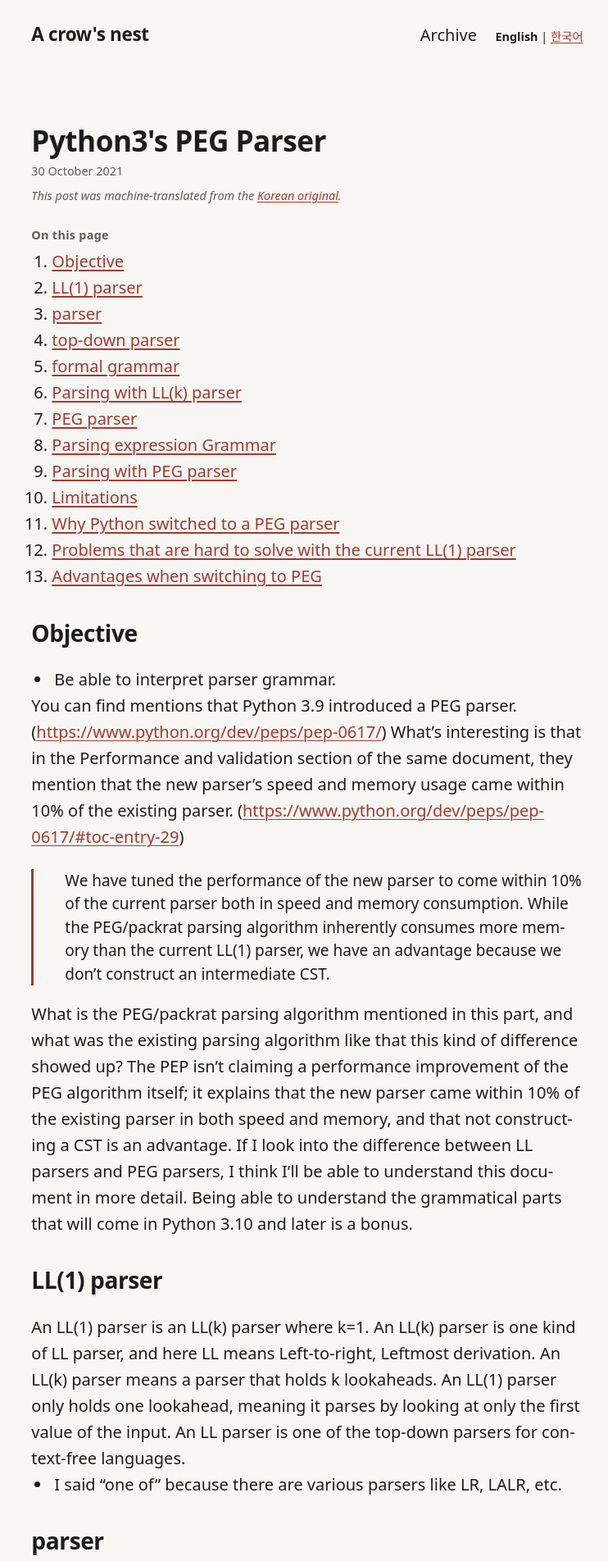
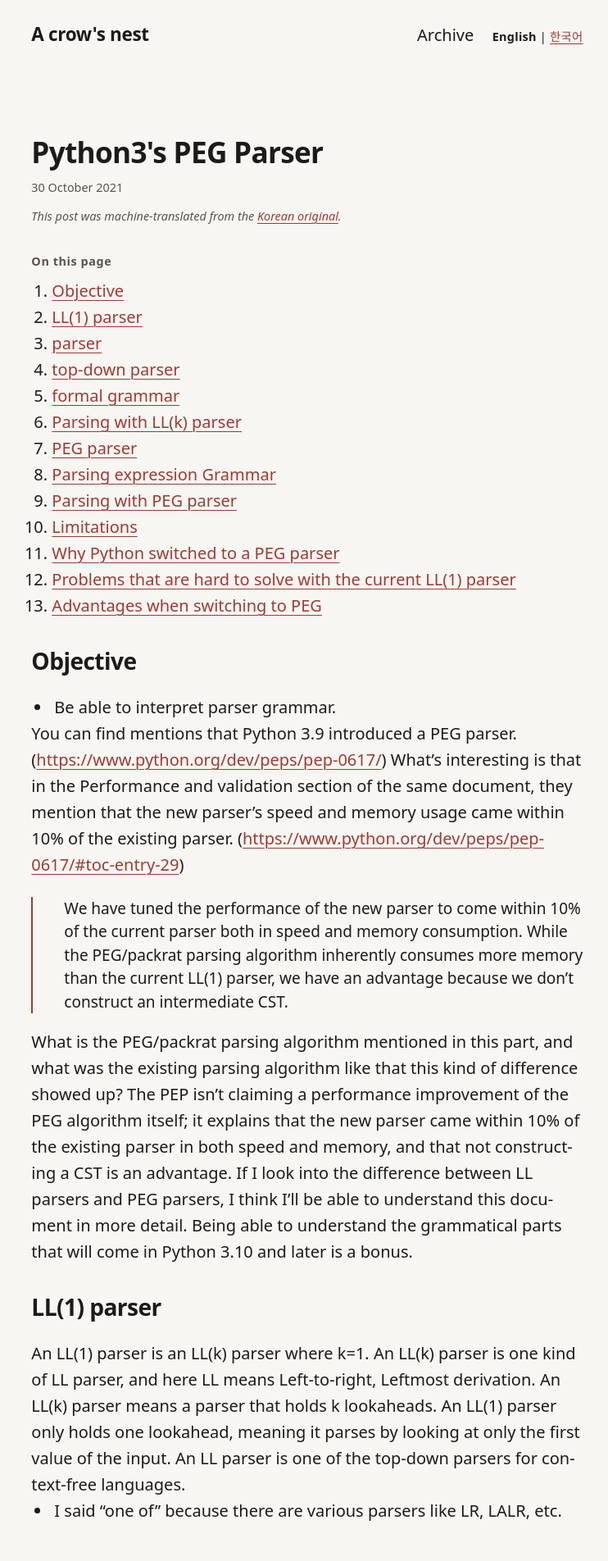
Before and after one commit to yangkyeongmo/yangkyeongmo.github.io, a Jekyll site: the page built from _posts/2021-10-30-peg-parser.en.md, in a window 1280 px wide. Shown: the top 1904 px of the page at 82% size, without its empty margins (265-1007 px from the left). Built offline with Jekyll 4.4.1, drawn with Linux system fonts in a browser that asks for light colours.

Commit message:
Polish visual aesthetics: warm neutrals, spacing, underlines
Apply a spare visual-craft pass on top of the muted red accent:
tinted greys, modular-scale gaps, heading tracking, hairline image
borders, and underline offset/thickness. No new colored surfaces.

Co-authored-by: Gyeongmo Yang (Nathan) <kyeongmo31@gmail.com>

```diff
--- a/_includes/head.html
+++ b/_includes/head.html
@@ -15,7 +15,7 @@
   {%-seo title=false-%}
 
   <meta name="theme-color" content="#f7f6f3" media="(prefers-color-scheme: light)" />
-  <meta name="theme-color" content="#161616" media="(prefers-color-scheme: dark)" />
+  <meta name="theme-color" content="#161413" media="(prefers-color-scheme: dark)" />
 
   {%- assign feed_href = "/feed.xml" -%}
   {%- if page.lang == "ko" -%}
--- a/_sass/_base.scss
+++ b/_sass/_base.scss
@@ -28,6 +28,7 @@ body {
   background-color: var(--bg);
   font-kerning: normal;
   font-variant-ligatures: common-ligatures;
+  letter-spacing: normal;
   text-rendering: optimizeLegibility;
   overflow-wrap: break-word;
   text-align: start;
@@ -45,16 +46,16 @@ h1,
 .page-title {
   font-size: var(--s3);
   font-weight: 700;
-  line-height: 1.2;
+  line-height: 1.15;
   text-wrap: balance;
-  letter-spacing: -0.015em;
+  letter-spacing: -0.02em;
   color: var(--text);
 }
 
 h2 {
   font-size: var(--s2);
-  font-weight: 650;
-  line-height: 1.25;
+  font-weight: 600;
+  line-height: 1.2;
   text-wrap: balance;
   letter-spacing: -0.015em;
   color: var(--text);
@@ -63,8 +64,9 @@ h2 {
 h3 {
   font-size: var(--s1);
   font-weight: 600;
-  line-height: 1.3;
+  line-height: 1.25;
   text-wrap: balance;
+  letter-spacing: -0.01em;
   color: var(--text);
 }
 
@@ -86,13 +88,17 @@ h4,
 
 a {
   color: var(--accent);
-  text-underline-offset: 0.15em;
-  text-decoration-thickness: from-font;
-  transition: color 150ms ease, text-decoration-color 150ms ease;
+  text-underline-offset: 0.18em;
+  text-decoration-thickness: 0.07em;
+  text-decoration-color: currentColor;
+  transition: color var(--duration) var(--ease),
+              text-decoration-color var(--duration) var(--ease),
+              text-decoration-thickness var(--duration) var(--ease);
 }
 
 a:hover {
   color: var(--accent-hover);
+  text-decoration-thickness: 0.1em;
 }
 
 img,
--- a/_sass/_content.scss
+++ b/_sass/_content.scss
@@ -3,7 +3,7 @@
 //        .heading-anchor, .footnotes (practices 26–50)
 
 .post-header {
-  margin-block-end: var(--s2);
+  margin-block-end: var(--s3);
 }
 
 .post-title,
@@ -13,7 +13,7 @@
 
 .post-header .meta {
   display: block;
-  margin-block: 0.35em 0;
+  margin-block: var(--s-2) 0;
   font-size: var(--s-1);
   color: var(--text-muted);
   font-variant-numeric: lining-nums tabular-nums;
@@ -24,7 +24,7 @@
   font-weight: 400;
   font-style: italic;
   color: var(--text-muted);
-  margin-block: 0.5em 0;
+  margin-block: var(--s-2) 0;
 }
 
 .machine-translated a {
@@ -42,10 +42,10 @@
 .toc h2 {
   font-size: var(--s-1);
   font-weight: 600;
-  letter-spacing: 0.02em;
+  letter-spacing: 0.04em;
   text-transform: none;
   color: var(--text-muted);
-  margin: 0 0 0.5em;
+  margin: 0 0 var(--s-2);
 }
 
 .toc ol {
@@ -56,14 +56,16 @@
 .toc a {
   color: var(--accent);
   text-decoration: underline;
-  text-underline-offset: 0.15em;
+  text-underline-offset: 0.18em;
+  text-decoration-thickness: 0.07em;
 }
 
 .permalink {
-  margin-inline-start: 0.3em;
-  color: var(--text-muted);
+  margin-inline-start: 0.25em;
+  color: var(--text-faint);
   text-decoration: none;
   font-weight: 400;
+  font-size: 0.85em;
   opacity: 0;
 }
 
@@ -94,6 +96,13 @@ h4:hover .permalink,
   margin-block-start: var(--s2);
 }
 
+.post-content > h1 + *,
+.post-content > h2 + *,
+.post-content > h3 + *,
+.post-content > h4 + * {
+  margin-block-start: var(--s-1);
+}
+
 .post-content h1,
 .post-content h2,
 .post-content h3,
@@ -109,8 +118,8 @@ h3[id],
 // Markdown `#` headings inside a post are sections, not a second display title
 .post-content h1 {
   font-size: var(--s2);
-  font-weight: 650;
-  line-height: 1.25;
+  font-weight: 600;
+  line-height: 1.2;
 }
 
 .post-content p {
@@ -122,7 +131,7 @@ h3[id],
 }
 
 .post-content p + p {
-  margin-block-start: 0.8em;
+  margin-block-start: var(--s-1);
 }
 
 .post-content li {
@@ -142,19 +151,20 @@ h3[id],
 }
 
 .post-content li + li {
-  margin-block-start: 0.35em;
+  margin-block-start: var(--s-2);
 }
 
 .post-content li > p + p {
-  margin-block-start: 0.5em;
+  margin-block-start: var(--s-2);
 }
 
 article a,
 .post-content a {
   color: var(--accent);
   text-decoration: underline;
-  text-underline-offset: 0.15em;
-  text-decoration-thickness: from-font;
+  text-underline-offset: 0.18em;
+  text-decoration-thickness: 0.07em;
+  text-decoration-color: currentColor;
 }
 
 article a:visited,
@@ -166,10 +176,11 @@ blockquote {
   margin-inline: 0;
   padding-inline-start: 2em;
   padding-inline-end: 0;
-  border-inline-start: 3px solid var(--accent);
+  border-inline-start: 2px solid var(--accent);
   font-size: 0.95em;
   line-height: 1.5;
   color: var(--text);
+  hanging-punctuation: first last allow-end;
 }
 
 blockquote p {
@@ -177,7 +188,7 @@ blockquote p {
 }
 
 blockquote > * + * {
-  margin-block-start: 0.8em;
+  margin-block-start: var(--s-1);
 }
 
 .post-content img,
@@ -188,7 +199,12 @@ iframe {
   display: block;
   max-inline-size: 100%;
   height: auto;
-  background-color: var(--code-bg);
+}
+
+.post-content img,
+figure img {
+  border-radius: var(--radius);
+  border: 1px solid var(--rule);
 }
 
 figure {
@@ -197,7 +213,7 @@ figure {
 }
 
 figcaption {
-  margin-block-start: 0.4em;
+  margin-block-start: var(--s-2);
   font-size: var(--s-1);
   color: var(--text-muted);
   text-align: start;
@@ -221,7 +237,7 @@ table {
 caption {
   text-align: start;
   font-weight: 600;
-  margin-block-end: 0.5em;
+  margin-block-end: var(--s-2);
   caption-side: top;
 }
 
@@ -229,7 +245,7 @@ th,
 td {
   text-align: start;
   vertical-align: top;
-  padding: 0.4em 0.6em 0.4em 0;
+  padding: var(--s-2) var(--s-1) var(--s-2) 0;
   border: 0;
   border-block-end: 1px solid var(--rule);
 }
@@ -276,7 +292,7 @@ a.footnote {
 }
 
 .post-list li + li {
-  margin-block-start: var(--s2);
+  margin-block-start: var(--s3);
 }
 
 .post-list a {
@@ -289,6 +305,8 @@ a.footnote {
 .post-list a:focus-visible {
   color: var(--text);
   text-decoration: underline;
+  text-underline-offset: 0.18em;
+  text-decoration-thickness: 0.1em;
 }
 
 .post-list a:visited {
@@ -298,7 +316,7 @@ a.footnote {
 .post-list time,
 .post-list .meta {
   display: block;
-  margin-block-start: 0.2em;
+  margin-block-start: var(--s-2);
   font-size: var(--s-1);
   font-weight: 400;
   color: var(--text-muted);
@@ -315,8 +333,10 @@ a.footnote {
   font-size: var(--s1);
   font-weight: 600;
   color: var(--text-muted);
-  margin-block: var(--s3) var(--s1);
+  margin-block: var(--s4) var(--s1);
   line-height: 1.3;
+  letter-spacing: 0.02em;
+  text-wrap: balance;
 }
 
 h1 + .archive-year {
@@ -338,11 +358,13 @@ h1 + .archive-year {
   display: block;
   font-size: var(--s-1);
   color: var(--text-muted);
+  letter-spacing: 0.04em;
 }
 
 .post-pager-title {
   font-weight: 600;
   color: var(--text);
+  text-wrap: balance;
 }
 
 .post-pager a {
@@ -354,6 +376,8 @@ h1 + .archive-year {
 .post-pager a:hover .post-pager-title,
 .post-pager a:focus-visible .post-pager-title {
   text-decoration: underline;
+  text-underline-offset: 0.18em;
+  text-decoration-thickness: 0.1em;
 }
 
 .post-pager-next {
@@ -377,7 +401,7 @@ pre {
 div.highlighter-rouge,
 figure.highlight {
   background: var(--code-bg);
-  border-radius: 0.375rem;
+  border-radius: var(--radius);
 }
 
 pre {
@@ -386,7 +410,7 @@ pre {
   line-height: 1.5;
   padding: var(--s1);
   background: var(--code-bg);
-  border-radius: 0.375rem;
+  border-radius: var(--radius);
   tab-size: 2;
   margin: 0;
   white-space: pre;
@@ -411,6 +435,6 @@ pre code {
   font-size: 0.875em;
   background: var(--code-bg);
   padding: 0.1em 0.35em;
-  border-radius: 0.2em;
+  border-radius: var(--radius-sm);
   color: var(--text);
 }
--- a/_sass/_layout.scss
+++ b/_sass/_layout.scss
@@ -28,6 +28,7 @@
   white-space: inherit;
   width: auto;
   height: auto;
+  border-radius: var(--radius-sm);
   outline: 2px solid var(--accent);
   outline-offset: 2px;
 }
@@ -43,9 +44,14 @@
 }
 
 .site-header,
-.site-footer,
+.site-footer {
+  padding-block: var(--s2);
+}
+
 .page {
-  padding-block: var(--s2);
+  flex: 1 0 auto;
+  width: 100%;
+  padding-block: var(--s3);
 }
 
 @media (min-width: 48rem) {
@@ -62,7 +68,7 @@
   align-items: baseline;
   justify-content: space-between;
   gap: var(--s1);
-  margin-block-end: var(--s3);
+  margin-block-end: var(--s4);
   padding-block-end: var(--s2);
 }
 
@@ -76,7 +82,7 @@
 .site-title {
   color: var(--text);
   font-size: var(--s1);
-  font-weight: 650;
+  font-weight: 600;
   line-height: 1.2;
   text-decoration: none;
   text-wrap: balance;
@@ -87,6 +93,8 @@
 .site-title:focus-visible {
   color: var(--text);
   text-decoration: underline;
+  text-underline-offset: 0.18em;
+  text-decoration-thickness: 0.1em;
 }
 
 .site-nav ul {
@@ -108,6 +116,8 @@
 .site-nav a:focus-visible {
   color: var(--accent);
   text-decoration: underline;
+  text-underline-offset: 0.18em;
+  text-decoration-thickness: 0.1em;
 }
 
 .site-nav [aria-current="page"] {
@@ -117,6 +127,7 @@
 .lang-toggle {
   font-size: var(--s-1);
   white-space: nowrap;
+  letter-spacing: 0.02em;
 }
 
 .lang-toggle [aria-current="page"] {
@@ -128,12 +139,8 @@
 .lang-toggle a:not([aria-current="page"]) {
   color: var(--accent);
   text-decoration: underline;
-  text-underline-offset: 0.15em;
-}
-
-.page {
-  flex: 1 0 auto;
-  width: 100%;
+  text-underline-offset: 0.18em;
+  text-decoration-thickness: 0.07em;
 }
 
 .page--wide {
@@ -141,8 +148,9 @@
 }
 
 .lede {
-  margin: 0 0 var(--s1);
+  margin: 0 0 var(--s2);
   color: var(--text);
+  text-wrap: pretty;
 }
 
 .lede-links {
@@ -152,7 +160,7 @@
 .site-footer {
   flex: 0 0 auto;
   width: 100%;
-  margin-block-start: var(--s3);
+  margin-block-start: var(--s4);
   border-block-start: 1px solid var(--rule);
   padding-block-start: var(--s2);
   font-size: var(--s-1);
@@ -164,7 +172,7 @@
 }
 
 .site-footer p + p {
-  margin-block-start: 0.35em;
+  margin-block-start: var(--s-2);
 }
 
 .site-footer a {
@@ -174,6 +182,8 @@
 .site-footer a:hover,
 .site-footer a:focus-visible {
   color: var(--accent);
+  text-underline-offset: 0.18em;
+  text-decoration-thickness: 0.1em;
 }
 
 .copyright {
--- a/_sass/_tokens.scss
+++ b/_sass/_tokens.scss
@@ -1,15 +1,22 @@
 // Design tokens — practices 1, 4, 5, 6, 9
 // Extra slots (--toc-*, --pager-*, --anchor-*) reserved for practices 26–50.
+// Visual aesthetics: --s-2 (scale), --radius* (shape), --duration/--ease (motion).
 
 :root {
   --measure: 65ch;
   --ratio: 1.25;
   --s0: 1.125rem;
   --s-1: #{'calc(var(--s0) / var(--ratio))'};
+  --s-2: #{'calc(var(--s-1) / var(--ratio))'};
   --s1: #{'calc(var(--s0) * var(--ratio))'};
   --s2: #{'calc(var(--s1) * var(--ratio))'};
   --s3: #{'calc(var(--s2) * var(--ratio))'};
   --s4: #{'calc(var(--s3) * var(--ratio))'};
+
+  --radius: 0.375rem;
+  --radius-sm: 0.25rem;
+  --duration: 150ms;
+  --ease: ease;
 
   --font-sans: system-ui, "Segoe UI", Roboto, "Apple SD Gothic Neo",
                "Malgun Gothic", "Noto Sans KR", sans-serif,
@@ -17,45 +24,46 @@
   --font-mono: ui-monospace, "SF Mono", "Cascadia Code", "Noto Sans Mono",
                "D2Coding", Menlo, Consolas, monospace;
 
+  // Warm paper + brick-tinted greys (not cool #gray / not #000/#fff).
   --bg: #f7f6f3;
-  --bg-elevated: #ffffff;
-  --text: #1c1c1c;
-  --text-muted: #5c5c5c;
-  --text-faint: #6e6e6e;
-  --rule: #e6e4df;
+  --bg-elevated: #fcfbf8;
+  --text: #1c1b1a;
+  --text-muted: #5a534f;
+  --text-faint: #6a605b;
+  --rule: #e4ddd8;
   --accent: #9e3b32;
   --accent-hover: #822f29;
   --accent-visited: #822f29;
-  --code-bg: #efece6;
+  --code-bg: #efe8e2;
 
-  --syn-fg: #1c1c1c;
+  --syn-fg: #1c1b1a;
   --syn-comment: #4f4f4f;
   --syn-keyword: #3f3f3f;
   --syn-string: #8a3419;
   --syn-number: #3b4a6b;
-  --syn-name: #1c1c1c;
+  --syn-name: #1c1b1a;
 
   color-scheme: light dark;
 }
 
 @media (prefers-color-scheme: dark) {
   :root {
-    --bg: #161616;
-    --bg-elevated: #1f1f1f;
-    --text: #ececec;
-    --text-muted: #b0b0b0;
-    --text-faint: #9a9a9a;
-    --rule: #2c2c2c;
+    --bg: #161413;
+    --bg-elevated: #1e1c1b;
+    --text: #eeeae8;
+    --text-muted: #b4aba6;
+    --text-faint: #9e958f;
+    --rule: #2e2a28;
     --accent: #e0897f;
     --accent-hover: #ec9b93;
     --accent-visited: #ec9b93;
-    --code-bg: #222222;
+    --code-bg: #221f1e;
 
-    --syn-fg: #ececec;
+    --syn-fg: #eeeae8;
     --syn-comment: #b0b0b0;
     --syn-keyword: #c4c4c4;
     --syn-string: #e2b48a;
     --syn-number: #b4c4e8;
-    --syn-name: #ececec;
+    --syn-name: #eeeae8;
   }
 }
```
